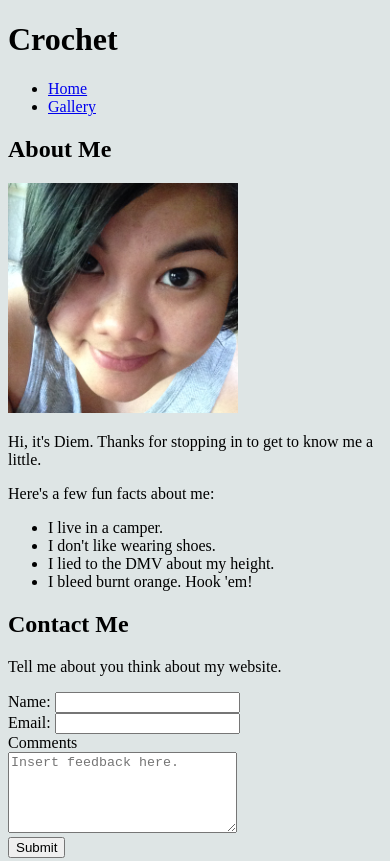
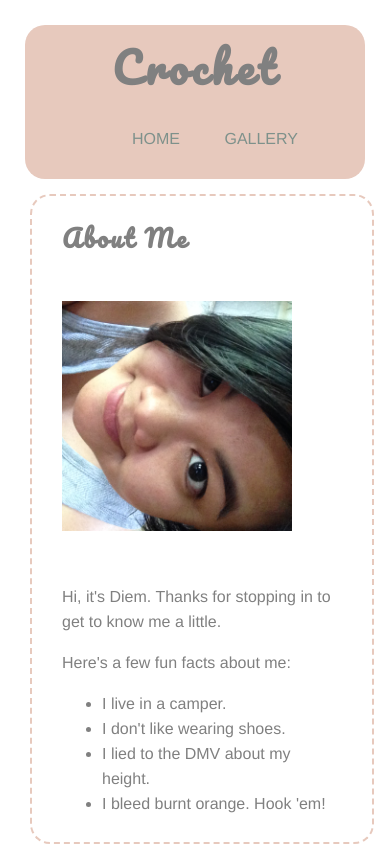
Before and after one commit to diemella/diemella.github.io, a plain HTML site: page about.html in a window 390 px wide. Shown: the top 861 px of the page. Drawn offline with Linux system fonts and the light colour scheme.

Commit message:
Add styles and responsiveness to website

```diff
--- a/styles.css
+++ b/styles.css
@@ -1,3 +1,166 @@
+/* Global */
+
 body {
-  background:#dee5e5;
+  background-color:#FFF;
+  font-family: Helvetica, Arial, sans-serif;
+  color: gray;
+  margin: auto;
+  padding: 20px;
 }
+
+header {
+  border-radius: 20px;
+  padding: 5px 15px;
+  margin: 5px;
+  background-color: #E7C9BD;
+  background-image: url('https://cdn.pixabay.com/photo/2013/07/12/15/50/yarn-150415_1280.png');
+  background-size: 170px 125px;
+  background-repeat: no-repeat;
+  background-position: center;
+}
+
+header h1 {
+  font-size: 42px;
+}
+
+nav {
+  display: inline-block;
+  vertical-align: top;
+  position:absolute;
+  top: 60px;
+  right: 20px;
+}
+
+nav li {
+  display: inline-block;
+  vertical-align: top;
+  padding: 5px 15px;
+  margin: 5px;
+  list-style: none;
+}
+
+section, aside {
+  padding: 10px 30px;
+  margin: 10px;
+  border: 2px dashed #E7C9BD;
+  border-radius: 20px;
+  line-height: 25px;
+}
+
+h1, h2 {
+  font-family: 'Pacifico', cursive;
+  letter-spacing: .1em;
+}
+
+img {
+  transform: rotate(90deg);
+  padding: 30px 0px;
+  margin: 0;
+}
+
+table {
+  text-align: center;
+  word-spacing: .10em;
+  width: 100%;
+}
+
+footer {
+  margin: auto;
+  width: 50%;
+  text-align: center;
+}
+
+a:link {
+  color: #7E918B;
+  text-decoration: none;
+  text-transform: uppercase;
+}
+
+a:hover {
+  font-weight: bold;
+}
+
+a:visited {
+  color: #675F5D;
+}
+
+/* Home Page */
+
+.main {
+  font-size: 18px;
+  max-width: 95%;
+  text-align: justify;
+}
+
+#diem {
+  color: #000;
+  font-family: 'Pacifico', cursive;
+  letter-spacing: .15em;
+}
+
+/* About Page */
+
+#about {
+  width: 55%;
+  display: inline-block;
+  vertical-align: top;
+}
+
+aside {
+  width: 30%;
+  height: 575px;
+  line-height: 2em;
+  display: inline-block;
+  vertical-align: top;
+}
+
+/* Gallery Page */
+
+.gallery {
+  text-align: center;
+}
+
+/* Media Queries */
+
+@media screen and (max-width: 1200px) {
+  #about, aside {
+    width: 90%;
+    height: 100%;
+  }
+}
+
+@media screen and (max-width: 700px) {
+  header {
+    background-image: none;
+  }
+  #about, aside {
+    width: 85%;
+    height: 100%;
+  }
+}
+
+@media screen and (max-width: 500px) {
+  nav {
+    display:block;
+    position: relative;
+    top:0px;
+    left: 0px;
+    margin: auto;
+    text-align: center;
+      }
+  header h1 {
+    margin: auto;
+    text-align: center;
+  }
+  #about, aside {
+    width: 80%;
+    height: 100%;
+  }
+}
+
+@media screen and (max-width: 350px) {
+  #about, aside {
+    width: 75%;
+    height: 100%;
+  }
+}
```
